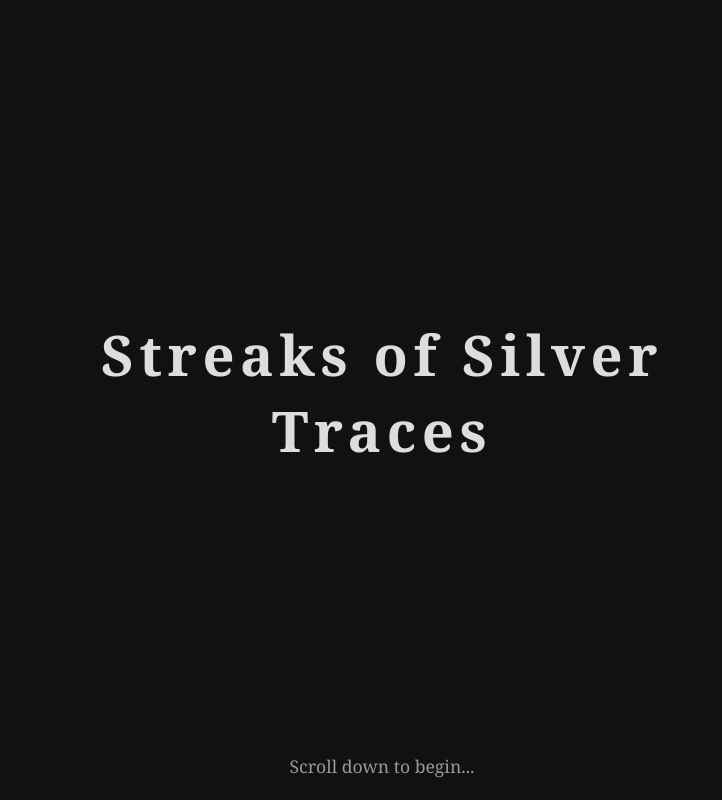
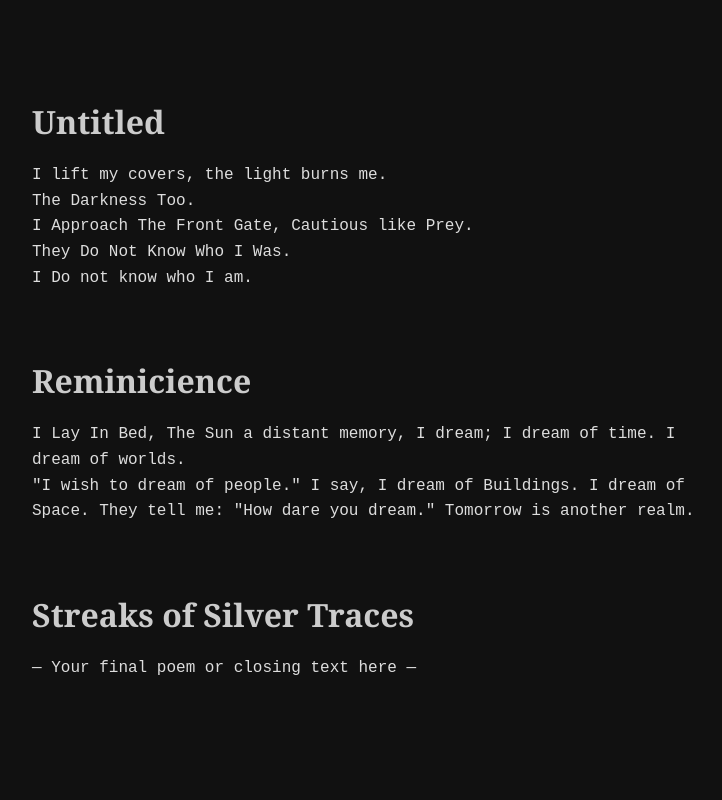
Before and after one commit to VelsReboot/StreaksOfSilverTraces, a plain HTML site: page index.html in a window 1280 px wide. Shown: the whole page, without its empty margins (258-980 px from the left). Drawn offline with Linux system fonts and the light colour scheme.

Commit message:
REWORKED JAVA CUZ OLD BROKE :(

```diff
--- a/index.html
+++ b/index.html
@@ -3,102 +3,81 @@
 <head>
   <meta charset="UTF-8" />
   <meta name="viewport" content="width=device-width, initial-scale=1" />
-<title>Streaks of Silver Traces — Vel Watts</title>
+  <title>Streaks of Silver Traces by Vel Watts</title>
   <style>
-  * {
-    margin: 0; padding: 0; box-sizing: border-box;
-  }
-  body, html {
-    height: 100%;
-    overflow-x: hidden;
-    scroll-behavior: smooth;
+    body {
       font-family: 'Georgia', serif;
+      margin: 0;
+      padding: 2rem;
       background: #111;
       color: #eee;
+      line-height: 1.6;
     }
     section {
-    height: 100vh;
-    display: flex;
-    flex-direction: column;
-    justify-content: center;
-    align-items: center;
-    padding: 2rem;
+      max-width: 700px;
+      margin: 4rem auto;
       opacity: 0;
       transform: translateY(20px);
       transition: opacity 1s ease, transform 1s ease;
-    text-align: center;
-    max-width: 800px;
-    margin: 0 auto;
     }
-  section.visible {
-    opacity: 1;
-    transform: translateY(0);
-  }
-  #title-section {
-    opacity: 1;
-    transform: none;
-    position: relative;
-  }
-  #title-section h1 {
-    font-size: 3.5rem;
+    section h2 {
+      font-weight: 700;
+      font-size: 2rem;
       margin-bottom: 1rem;
-    letter-spacing: 0.1em;
-    color: #ddd;
-  }
-  #scroll-note {
-    position: absolute;
-    bottom: 2rem;
-    font-size: 1.1rem;
-    color: #999;
-    animation: bounce 2s infinite;
-  }
-  @keyframes bounce {
-    0%, 100% { transform: translateY(0);}
-    50% { transform: translateY(10px);}
-  }
-  blockquote {
-    font-style: italic;
-    color: #aaa;
-    max-width: 600px;
-    margin-bottom: 2rem;
-  }
-  h2 {
-    margin-bottom: 1rem;
-    color: #eee;
+      color: #ccc;
     }
     pre {
       white-space: pre-wrap;
-    font-family: 'Georgia', serif;
-    font-size: 1.2rem;
-    line-height: 1.5;
+      font-family: 'Courier New', monospace;
+      font-size: 1rem;
+      color: #ddd;
     }
   </style>
 </head>
 <body>
 
-<section id="title-section">
-  <h1>Streaks of Silver Traces</h1>
-  <div id="scroll-note">Scroll down to begin...</div>
-</section>
+<script>
+  // Your poems array here - replace with actual poems if needed
+  const poems = [
+    { title: "Untitled", text: "I lift my covers, the light burns me.\nThe Darkness Too.\nI Approach The Front Gate, Cautious like Prey.\nThey Do Not Know Who I Was.\nI Do not know who I am." },
+    { title: "Reminicience", text: "I Lay In Bed, The Sun a distant memory, I dream; I dream of time. I dream of worlds.\n\"I wish to dream of people.\" I say, I dream of Buildings. I dream of Space. They tell me: \"How dare you dream.\" Tomorrow is another realm." },
+    /* add all your poems here, in order */
+    { title: "Streaks of Silver Traces", text: "— Your final poem or closing text here —" }
+  ];
 
-<section id="preface-section" class="hidden">
-  <blockquote>"I may deafen you with my internal screaming, and I can assure you. I mean no harm."</blockquote>
-</section>
+  const body = document.body;
 
-<!-- Poem sections inserted here by script -->
+  // Create a section for each poem
+  poems.forEach((poem) => {
+    const section = document.createElement('section');
+    section.innerHTML = `<h2>${poem.title}</h2><pre>${poem.text}</pre>`;
+    body.appendChild(section);
+  });
 
-<script>
-  const poems = [
-    { title: "Untitled", text: `I lift my covers, the light burns me.
-The Darkness Too.
-I Approach The Front Gate, Cautious like Prey.
-They Do Not Know Who I Was.
-I Do not know who I am.` },
+  // Initialize all sections as hidden and moved down
+  document.querySelectorAll('section').forEach(section => {
+    section.style.opacity = 0;
+    section.style.transform = 'translateY(20px)';
+    section.style.transition = 'opacity 1s ease, transform 1s ease';
+  });
 
-    { title: "Reminicience", text: `I Lay In Bed, The Sun a distant memory,
-I dream; I dream of time.
-I dream of worlds.
-"I wish to dream of people." I say,
-I dream of Buildings.
-I dream of Space.
-They tell me: "How da
+  // Observe when sections enter viewport to fade them in
+  const observer = new IntersectionObserver(entries => {
+    entries.forEach(entry => {
+      if(entry.isIntersecting){
+        entry.target.style.opacity = 1;
+        entry.target.style.transform = 'translateY(0)';
+      } else {
+        entry.target.style.opacity = 0;
+        entry.target.style.transform = 'translateY(20px)';
+      }
+    });
+  }, { threshold: 0.1 });
+
+  document.querySelectorAll('section').forEach(section => {
+    observer.observe(section);
+  });
+</script>
+
+</body>
+</html>
```
Lines whose indentation alone changed are shown as unchanged.
